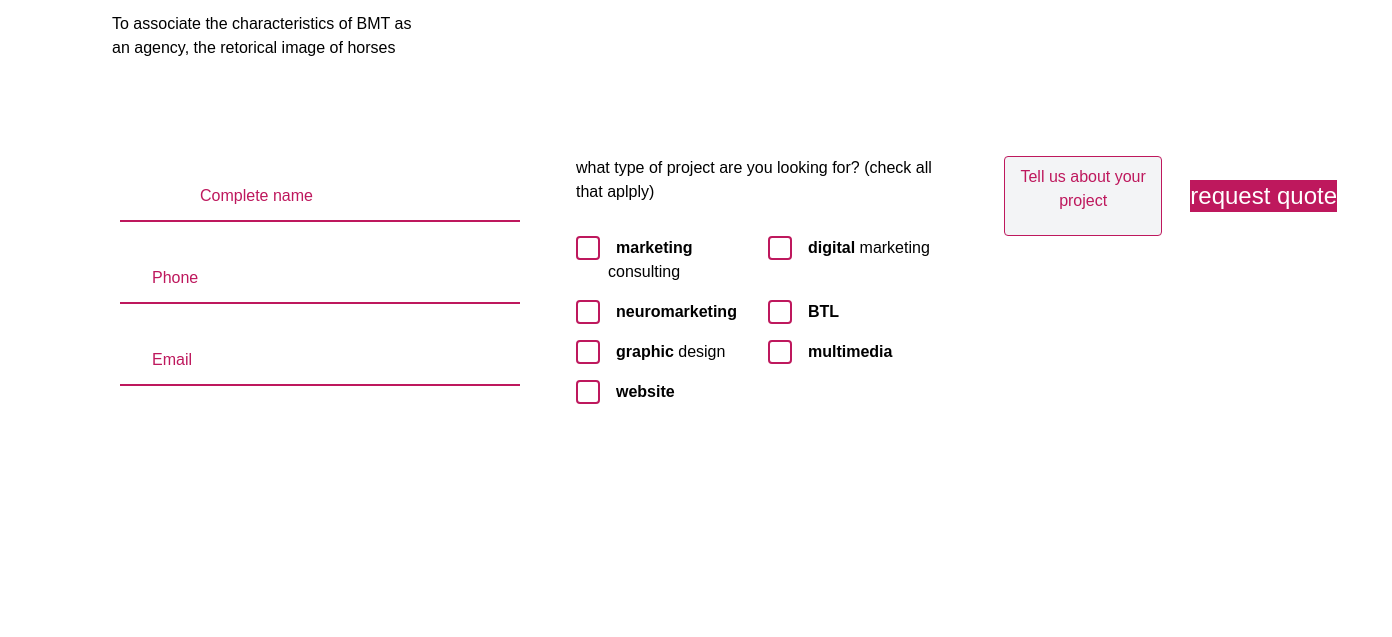
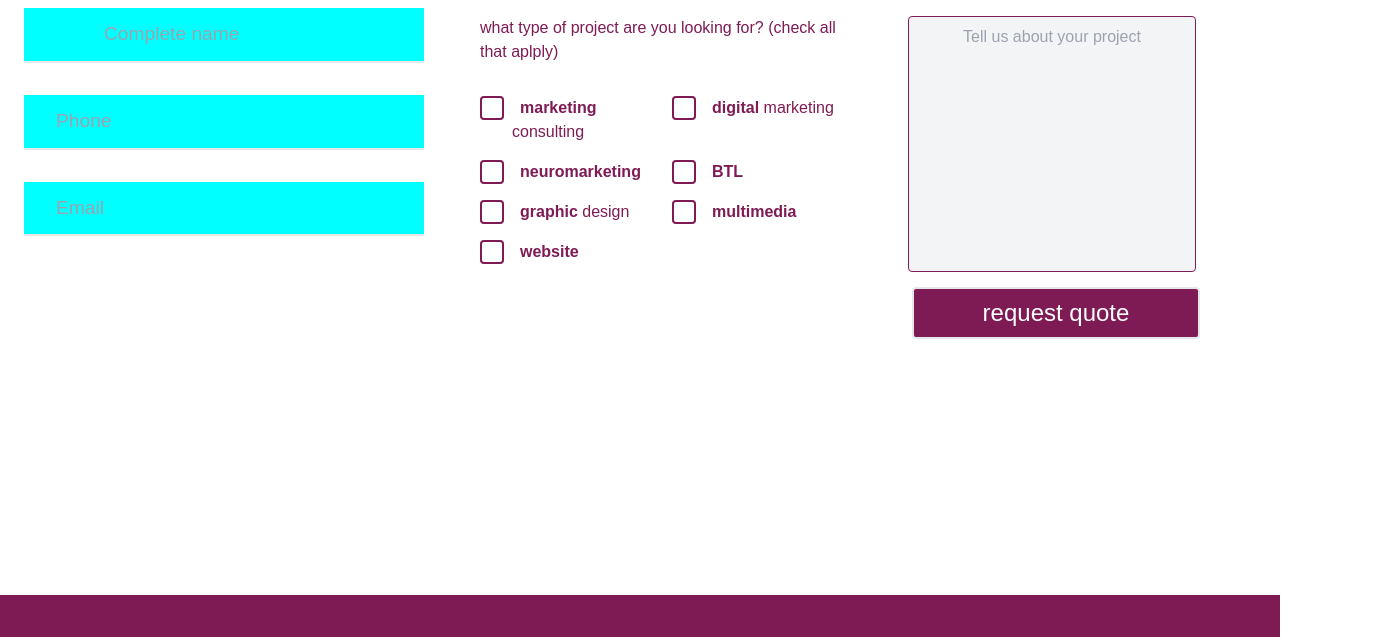
Before and after one commit to BMT-Agency/bmt-agency-frontend, a Gatsby site: page /contact in a window 1280 px wide. Shown: the part 230-867 px from the top of the page, 1392 px wide, since content can reach past the window. Built offline with nearby package versions, Linux system fonts and the light colour scheme; Gatsby itself is replaced by a stand-in of ours.

Commit message:
styles almost ready

```diff
--- a/src/layouts/contactLayout.js
+++ b/src/layouts/ContactLayout.js
@@ -10,6 +10,8 @@ import PropTypes from "prop-types"
 import Nav from "../components/Nav"
 import Header from "../components/header"
 import { Footer } from "../components/Footer"
+import "../styles/Contact.css"
+
 
 export default function ContactLayout(props) {
   const { siteTitle } = props
@@ -17,20 +19,23 @@ export default function ContactLayout(props) {
   return (
     <>
       <Nav />
-      <div className="mb-20 ml-28">
-        <p className="text-6xl text-pink-900 font-bold mb-8">contact</p>
-        <span className="text-gray-400">
-          To associate the characteristics of BMT as <br /> an agency, the
-          retorical image of horses
-        </span>
-      </div>
 
-      <div className="grid grid-cols-1 md:grid-cols-3 gap-4 ml-28 container mb-60">
-        <div>
-          <div className="my-8 mx-4 md:mx-2 border-b-2 border-pink-700 hover:border-pink-800 ">
+      <div className="ml-8">
+          <h1 className="text-primary text-6xl mr-4">
+            contact
+          </h1>
+          <p className="text-secondary text-sm mr-4">
+            To associate the characteristics of BMT as an agency, the rhetorical
+            image of horses.
+          </p>
+        </div>
+
+      <div className="grid grid-cols-1 md:grid-cols-3 gap-4 ml-4 container mb-60">
+        <div className="wrapper">
+          <div className="my-2 mx-4 md:mx-2 border-b-2 ">
             <label className="self-center "></label>
             <input
-              className="w-full py-3 pl-5 md:pl-20 border-0 focus:outline-none placeholder-pink-700"
+              className="w-full py-3 pl-5 md:pl-20 border-0 focus:outline-none"
               type="text"
               autocomplete="on"
               required
@@ -38,20 +43,20 @@ export default function ContactLayout(props) {
             />
           </div>
 
-          <div className="flex my-8 mx-4 md:mx-2 border-b-2 border-pink-700 hover:border-pink-800">
-            <label className="self-center text-pink-600"></label>
+          <div className="flex my-8 mx-4 md:mx-2 border-b-2">
+            <label className="self-center"></label>
             <input
-              className="w-full py-3 pl-2 md:pl-8 border-0 focus:outline-none placeholder-pink-700"
+              className="w-full py-3 pl-2 md:pl-8 border-0 focus:outline-none"
               type="phone"
               placeholder="Phone"
               required
             />
           </div>
 
-          <div className="flex my-8 mx-4 md:mx-2 border-b-2 border-pink-700 hover:border-pink-800">
-            <label className="self-center text-pink-600"></label>
+          <div className="flex my-8 mx-4 md:mx-2 border-b-2">
+            <label className="self-center"></label>
             <input
-              className="w-full py-3 pl-2 md:pl-8 border-0 focus:outline-none placeholder-pink-700"
+              className="w-full py-3 pl-2 md:pl-8 border-0 focus:outline-none"
               type="email"
               placeholder="Email"
               required
@@ -61,14 +66,14 @@ export default function ContactLayout(props) {
 
         <div>
           <div className="ml-8 ">
-            <p className="text-pink-700 mt-4 mb-8">
+            <p className="text-primary mt-4 mb-8">
               {" "}
               what type of project are you looking for? (check all that aplply)
             </p>
 
             <div className="grid  md:grid-cols-2">
               <label className="flex justify-start items-start  mb-4">
-                <div className="bg-white border-2 rounded border-pink-700 w-6 h-6 flex flex-shrink-0 justify-center items-center mr-2 focus-within:border-blue-500">
+                <div className="bg-white border-2 rounded border-purple w-6 h-6 flex flex-shrink-0 justify-center items-center mr-2 focus-within:border-blue-500">
                   <input type="checkbox" className="opacity-0 absolute" />
                   <svg
                     className="fill-current hidden w-4 h-4 text-green-500 pointer-events-none"
@@ -79,15 +84,15 @@ export default function ContactLayout(props) {
                 </div>
                 <div className="select-none">
                   {" "}
-                  <span className="ml-2 text-pink-600 font-bold">
+                  <span className="ml-2 text-primary font-bold">
                     marketing{" "}
-                    <span className="text-pink-600 font-light">consulting</span>
+                    <span className="text-primary font-light">consulting</span>
                   </span>
                 </div>
               </label>
 
               <label className="flex justify-start items-start  mb-4">
-                <div className="bg-white border-2 rounded border-pink-700 w-6 h-6 flex flex-shrink-0 justify-center items-center mr-2 focus-within:border-blue-500">
+                <div className="bg-white border-2 rounded border-purple  w-6 h-6 flex flex-shrink-0 justify-center items-center mr-2 focus-within:border-blue-500">
                   <input type="checkbox" className="opacity-0 absolute" />
                   <svg
                     className="fill-current hidden w-4 h-4 text-green-500 pointer-events-none"
@@ -98,15 +103,15 @@ export default function ContactLayout(props) {
                 </div>
                 <div className="select-none">
                   {" "}
-                  <span className="ml-2 text-pink-600 font-bold">
+                  <span className="ml-2 text-primary font-bold">
                     digital{" "}
-                    <span className="text-pink-600 font-light">marketing </span>
+                    <span className="text-primary font-light">marketing </span>
                   </span>
                 </div>
               </label>
 
               <label className="flex justify-start items-start  mb-4">
-                <div className="bg-white border-2 rounded border-pink-700 w-6 h-6 flex flex-shrink-0 justify-center items-center mr-2 focus-within:border-blue-500">
+                <div className="bg-white border-2 rounded border-purple w-6 h-6 flex flex-shrink-0 justify-center items-center mr-2 focus-within:border-blue-500">
                   <input type="checkbox" className="opacity-0 absolute" />
                   <svg
                     className="fill-current hidden w-4 h-4 text-green-500 pointer-events-none"
@@ -117,14 +122,14 @@ export default function ContactLayout(props) {
                 </div>
                 <div className="select-none">
                   {" "}
-                  <span className="ml-2 text-pink-600 font-bold">
+                  <span className="ml-2 text-primary font-bold">
                     neuromarketing
                   </span>
                 </div>
               </label>
 
               <label className="flex justify-start items-start  mb-4">
-                <div className="bg-white border-2 rounded border-pink-700 w-6 h-6 flex flex-shrink-0 justify-center items-center mr-2 focus-within:border-blue-500">
+                <div className="bg-white border-2 rounded border-purple w-6 h-6 flex flex-shrink-0 justify-center items-center mr-2 focus-within:border-blue-500">
                   <input type="checkbox" className="opacity-0 absolute" />
                   <svg
                     className="fill-current hidden w-4 h-4 text-green-500 pointer-events-none"
@@ -134,12 +139,12 @@ export default function ContactLayout(props) {
                   </svg>
                 </div>
                 <div className="select-none">
-                  <span className="ml-2 text-pink-600 font-bold">BTL</span>
+                  <span className="ml-2 text-primary font-bold">BTL</span>
                 </div>
               </label>
 
               <label className="flex justify-start items-start  mb-4">
-                <div className="bg-white border-2 rounded border-pink-700 w-6 h-6 flex flex-shrink-0 justify-center items-center mr-2 focus-within:border-blue-500">
+                <div className="bg-white border-2 rounded border-purple w-6 h-6 flex flex-shrink-0 justify-center items-center mr-2 focus-within:border-blue-500">
                   <input type="checkbox" className="opacity-0 absolute" />
                   <svg
                     className="fill-current hidden w-4 h-4 text-green-500 pointer-events-none"
@@ -149,15 +154,15 @@ export default function ContactLayout(props) {
                   </svg>
                 </div>
                 <div className="select-none">
-                  <span className="ml-2 text-pink-600 font-bold">
+                  <span className="ml-2 text-primary font-bold">
                     graphic{" "}
-                    <span className="text-pink-600 font-light">design</span>
+                    <span className="text-primary font-light">design</span>
                   </span>
                 </div>
               </label>
 
               <label className="flex justify-start items-start  mb-4">
-                <div className="bg-white border-2 rounded border-pink-700 w-6 h-6 flex flex-shrink-0 justify-center items-center mr-2 focus-within:border-blue-500">
+                <div className="bg-white border-2 rounded border-purple w-6 h-6 flex flex-shrink-0 justify-center items-center mr-2 focus-within:border-blue-500">
                   <input type="checkbox" className="opacity-0 absolute" />
                   <svg
                     className="fill-current hidden w-4 h-4 text-green-500 pointer-events-none"
@@ -167,14 +172,14 @@ export default function ContactLayout(props) {
                   </svg>
                 </div>
                 <div className="select-none">
-                  <span className="ml-2 text-pink-600 font-bold">
+                  <span className="ml-2 text-primary font-bold">
                     multimedia
                   </span>
                 </div>
               </label>
 
               <label className="flex justify-start items-start  mb-4">
-                <div className="bg-white border-2 rounded border-pink-700 w-6 h-6 flex flex-shrink-0 justify-center items-center mr-2 focus-within:border-blue-500">
+                <div className="bg-white border-2 rounded border-purple w-6 h-6 flex flex-shrink-0 justify-center items-center mr-2 focus-within:border-blue-500">
                   <input type="checkbox" className="opacity-0 absolute" />
                   <svg
                     className="fill-current hidden w-4 h-4 text-green-500 pointer-events-none"
@@ -184,7 +189,7 @@ export default function ContactLayout(props) {
                   </svg>
                 </div>
                 <div className="select-none">
-                  <span className="ml-2 text-pink-600 font-bold">website</span>
+                  <span className="ml-2 text-primary font-bold">website</span>
                 </div>
               </label>
             </div>
@@ -192,12 +197,12 @@ export default function ContactLayout(props) {
         </div>
 
         <div>
-          <div className="flex mx-auto items-center justify-center  mb-4 max-w-lg">
-            <form className="w-4/5 max-w-xl bg-white rounded-lg px-4 pt-2">
+          <div className="grid grid-cols-1 items-center justify-center mb-4 max-w-lg">
+            <form className="w-full max-w-xl bg-white rounded-lg px-4 pt-2">
               <div className="flex flex-wrap ">
-                <div className="w-1/3 md:w-full px-3 mb-2 mt-2">
+                <div className="px-3 mb-2 mt-2">
                   <textarea
-                    className="bg-gray-100 text-center rounded border border-pink-700 leading-normal resize-none w-full h-20 py-2 px-3 font-medium placeholder-pink-700 focus:outline-none focus:bg-white"
+                    className="bg-gray-100 text-center text-primary rounded border border-purple leading-normal resize-none w-72 h-64 py-2 px-3 font-medium placeholder-text-purple focus:outline-none focus:bg-white"
                     name="body"
                     placeholder="Tell us about your project"
                     required
@@ -205,8 +210,8 @@ export default function ContactLayout(props) {
                 </div>
               </div>
             </form>
-            <div className=" w-4/5">
-              <button className="bg-pink-700 text-white text-2xl  ">
+            <div className="w-full">
+              <button className="bg-purple border-2 rounded py-2 px-3 text-white ml-8 text-2xl w-72">
                 request quote
               </button>
             </div>
--- /dev/null
+++ b/src/styles/Contact.css
@@ -0,0 +1,19 @@
+
+.bg-purple {
+  background-color: #7E1B55;
+}
+
+.border-purple {
+  border-color: #7E1B55;
+}
+
+.placeholder-text-purple {
+  color: #7E1B55;
+}
+
+.wrapper input  {
+  font-size: larger;
+  color: #7E1B55;
+  border-color: #7E1B55;
+  background-color: aqua;
+}
```
Also changed, not shown: src/pages/contact.js (line endings or trailing spaces).
